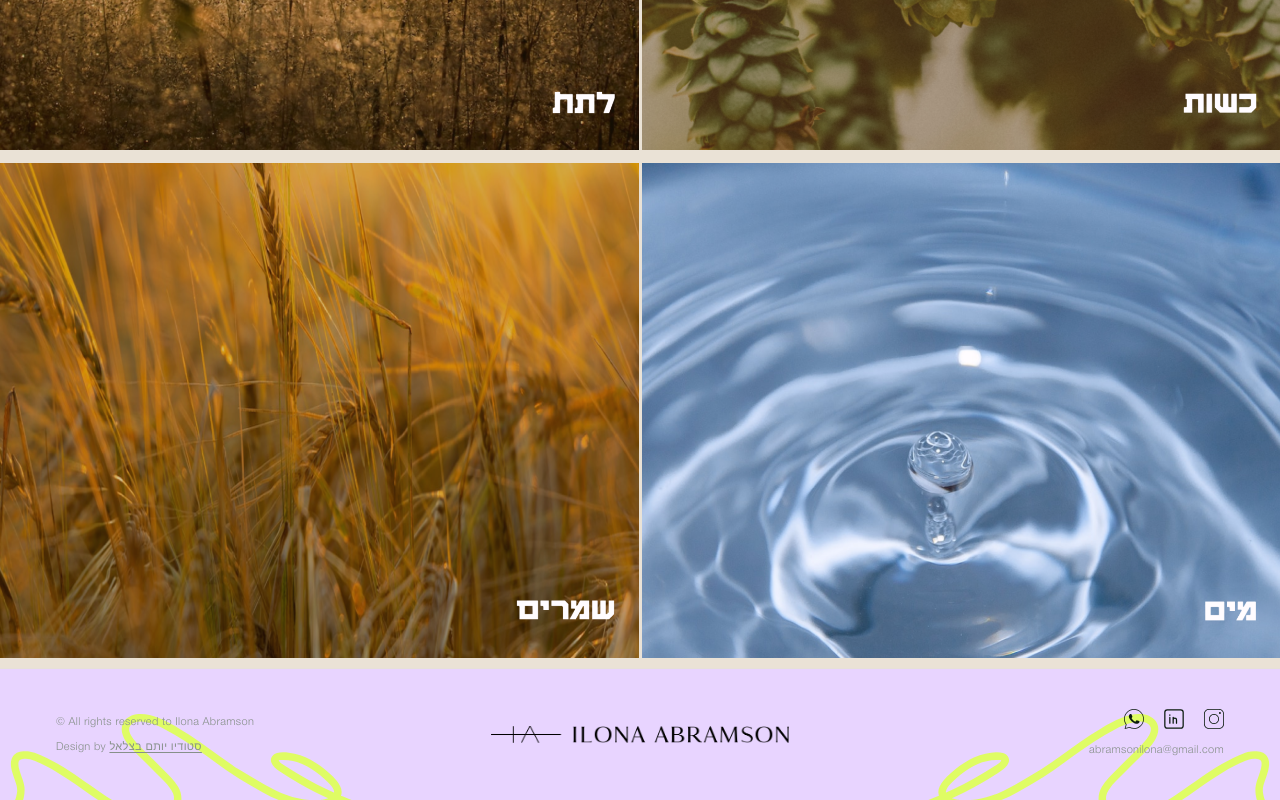
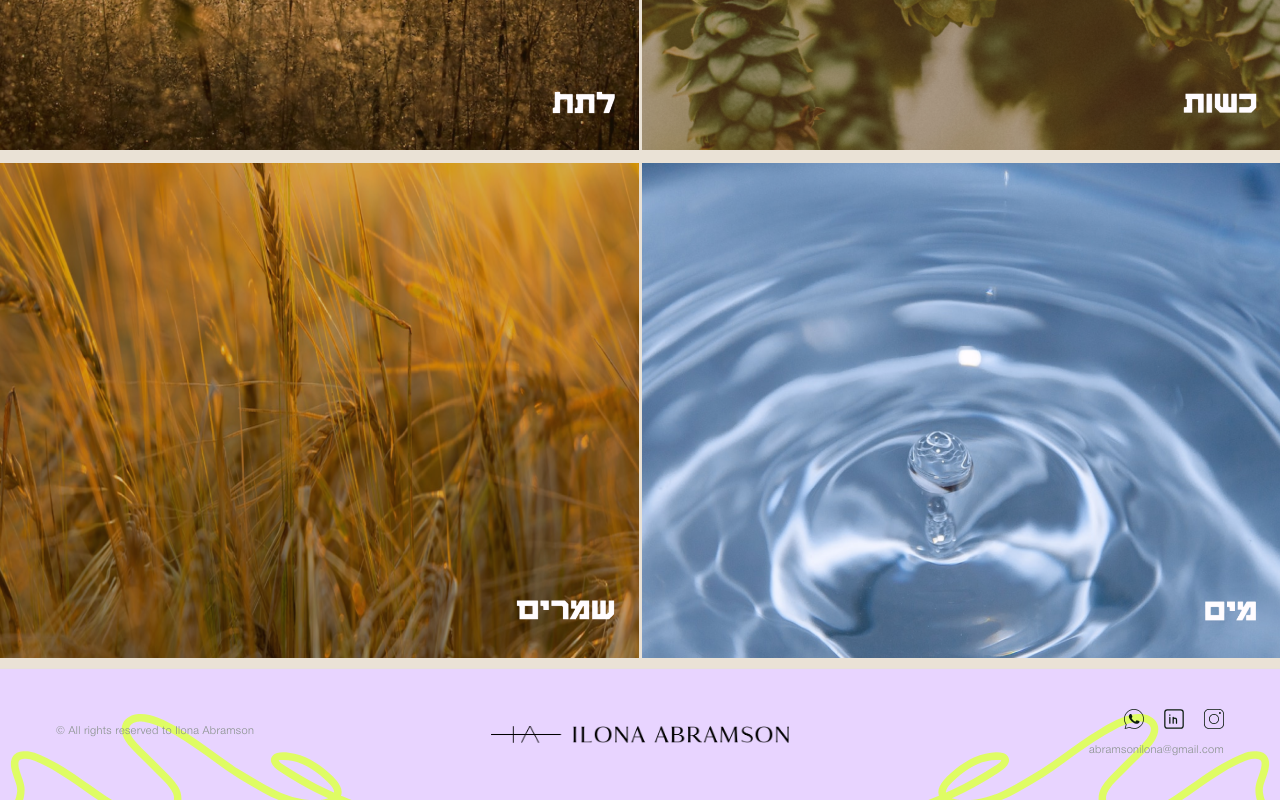
Before and after one commit to abramsonilona/ilona-portfolio, a Next.js app: page /projects/bira-shapira in a window 1280 px wide. Shown: the part 5171-5971 px from the top of the page. Built offline with nearby package versions, Linux system fonts and the light colour scheme.

Commit message:
Remove designer credit from project footer

```diff
--- a/components/layout/ProjectFooter.tsx
+++ b/components/layout/ProjectFooter.tsx
@@ -148,20 +148,6 @@ export default function ProjectFooter({ project }: Props) {
           }}>
             © All rights reserved to Ilona Abramson
           </p>
-          {designerCredit && (
-            <p style={{
-              fontFamily: "var(--font-body-en)", fontWeight: 300, fontSize: 11,
-              color: C.ink3, letterSpacing: "0.03em", margin: 0,
-            }}>
-              Design by{" "}
-              <a href="#"
-                style={{ color: C.ink3, textDecoration: "underline", textUnderlineOffset: 2, transition: "color 0.2s" }}
-                onMouseEnter={e => ((e.target as HTMLElement).style.color = C.ink)}
-                onMouseLeave={e => ((e.target as HTMLElement).style.color = C.ink3)}>
-                {designerCredit}
-              </a>
-            </p>
-          )}
         </div>
 
       </div>
```
